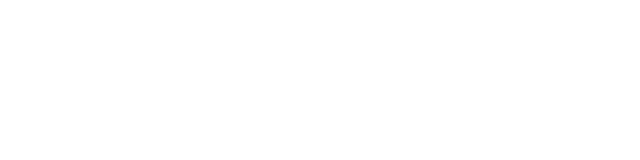
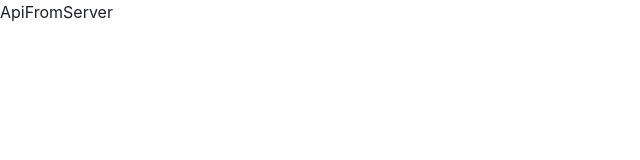
Before and after one commit to ExUngueLeonem/chakra_ui_example, a React (Create React App) app: page /api in a window 1280 px wide. Before the commit this address had no page. Shown: the top 160 px of the page, without its empty margins (0-640 px from the left). Built offline with nearby package versions, Linux system fonts and the light colour scheme.

Commit message:
api from server init

```diff
--- a/src/App.tsx
+++ b/src/App.tsx
@@ -3,6 +3,7 @@ import { ChakraProvider, theme, } from "@chakra-ui/react"
 
 import HomePage from "./pages/HomePage"
 import AuthPage from "pages/AuthPage"
+import ApiFromServer from "pages/ApiFromServer"
 
 export const App = () => (
   <ChakraProvider theme={theme}>
@@ -10,6 +11,7 @@ export const App = () => (
       <Routes>
         <Route path="/" element={<AuthPage />} />
         <Route path="/home" element={<HomePage />} />
+        <Route path="/api" element={<ApiFromServer />} />
       </Routes>
     </BrowserRouter>
   </ChakraProvider>
--- /dev/null
+++ b/src/pages/ApiFromServer.tsx
@@ -0,0 +1,16 @@
+import { useEffect, useState } from "react";
+const ApiFromServer = () => {
+    const [data, setData] = useState(null);
+    useEffect(() => {
+
+
+    }, [])
+
+    return (
+        <div>
+            ApiFromServer
+        </div>
+    );
+};
+
+export default ApiFromServer;
```
